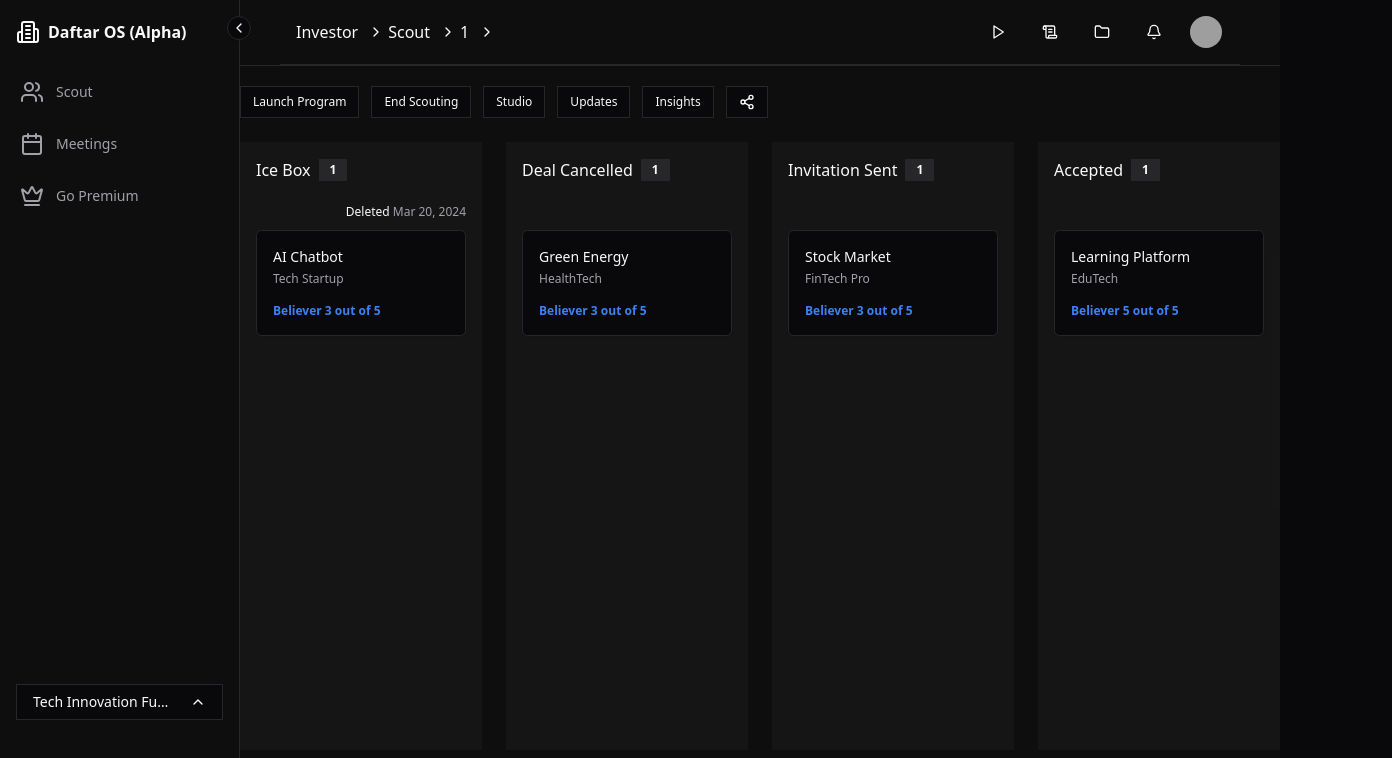
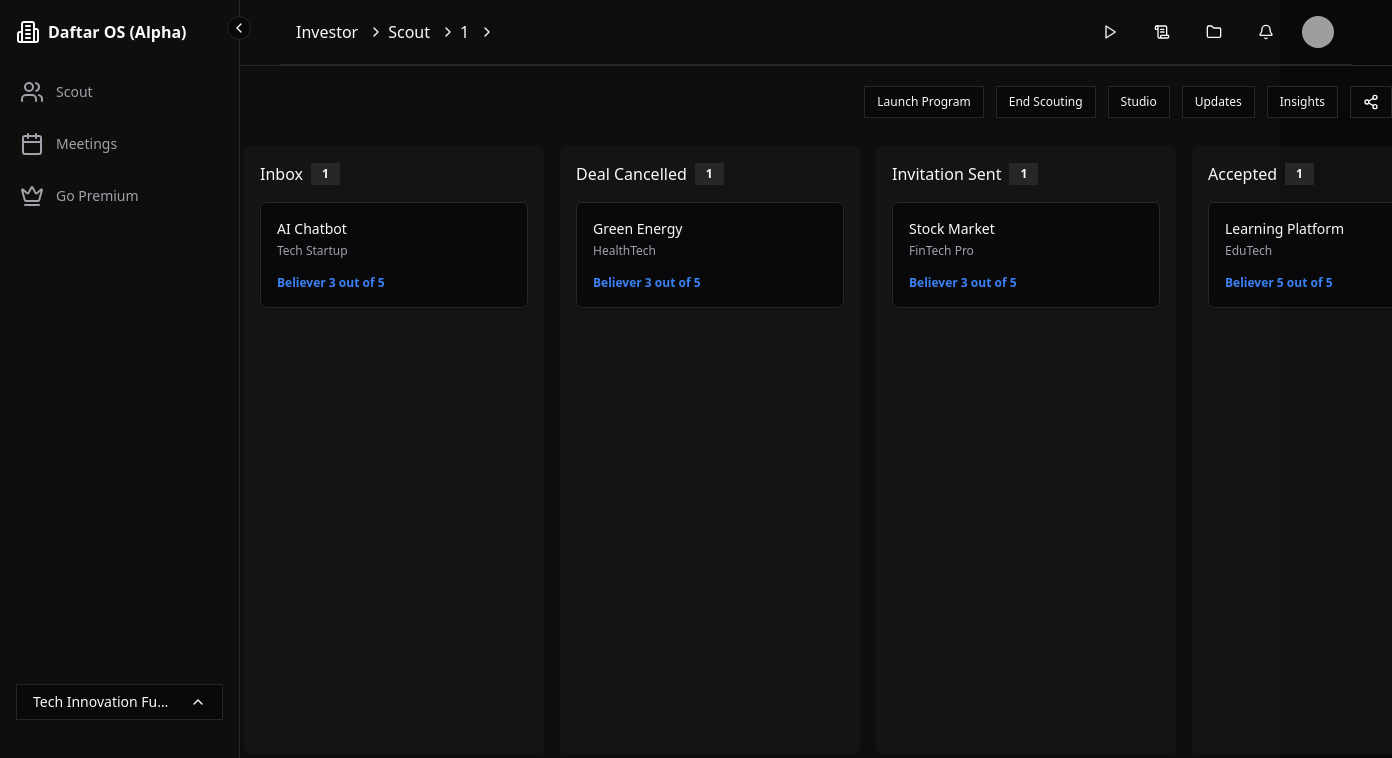
Before and after one commit to AESiR-0/daftar-scout, a Next.js app: page /investor/scout/1 in a window 1280 px wide. Shown: the top 758 px of the page, 1392 px wide, since content can reach past the window. Built offline with nearby package versions, Linux system fonts and the light colour scheme; grey boxes are pictures that could not be loaded.

Commit message:
refactor: pitches column in scout details

```diff
--- a/app/investor/(auth)/scout/[slug]/page.tsx
+++ b/app/investor/(auth)/scout/[slug]/page.tsx
@@ -22,6 +22,7 @@ import { LaunchProgramDialog } from "@/components/dialogs/launch-program-dialog"
 import Link from "next/link"
 import { InsightsDialog } from "@/components/dialogs/insights-dialog"
 import { useSearch } from "@/lib/context/search-context"
+import { ScrollArea, ScrollBar } from "@/components/ui/scroll-area"
 
 interface ColumnPitch {
   id: string;
@@ -33,16 +34,14 @@ interface ColumnPitch {
 }
 
 const columns: Record<string, { title: string; pitches: ColumnPitch[] }> = {
-  iceBox: {
-    title: "Ice Box",
+  inbox: {
+    title: "Inbox",
     pitches: [
       {
         id: "1",
         pitchName: "AI Chatbot",
         daftarName: "Tech Startup",
-        Believer: "3",
-        isDeleted: true,
-        deletedAt: "2024-03-20"
+        Believer: "3"
       },
       // Add more pitches
     ]
@@ -77,6 +76,18 @@ const columns: Record<string, { title: string; pitches: ColumnPitch[] }> = {
         pitchName: "Learning Platform",
         daftarName: "EduTech",
         Believer: "5"
+      }
+    ]
+  },
+  deleted: {
+    title: "Deleted",
+    pitches: [
+      {
+        id: "5",
+        pitchName: "AI Chatbot",
+        daftarName: "Tech Startup",
+        Believer: "3",
+        deletedAt: "2024-03-20"
       }
     ]
   }
@@ -213,7 +224,7 @@ export default function ProgramDetailsPage() {
   return (
     <div className="space-y-6 max-w-6xl container mx-auto">
       {/* Header Section */}
-      <div className="flex items-end justify-between gap-2">
+      <div className="flex items-end justify-end gap-2">
         <div className="flex items-center gap-3">
           <Button
             size="sm"
@@ -266,12 +277,13 @@ export default function ProgramDetailsPage() {
         </div>
       </div>
 
-      {/* Updated Columns Section */}
-      <div className="grid grid-cols-4 gap-6">
+      {/* Updated Columns Section with ScrollArea */}
+      <ScrollArea className="w-full whitespace-nowrap rounded-lg">
+        <div className="flex gap-4 p-1">
           {Object.entries(columns).map(([key, column]) => (
             <div
               key={key}
-            className="bg-muted/30 rounded-lg p-4 min-h-[calc(100vh-12rem)]"
+              className="w-[300px] shrink-0 bg-muted/30 rounded-[0.35rem] p-4 min-h-[calc(100vh-12rem)]"
             >
               <div className="flex items-center justify-between mb-4">
                 <div className="flex items-center gap-2">
@@ -288,24 +300,11 @@ export default function ProgramDetailsPage() {
                     key={pitch.id}
                     href={`/investor/scout/${params.slug}/details/${pitch.id}`}
                   >
-                  <div className="h-6 flex items-center justify-end gap-2 mb-2">
-                    {pitch.isDeleted && (
-                      <div onClick={() => router.push(`/scout/${params.slug}/details/${pitch.id}/report`)}>
-                        <span className="text-xs  font-medium">Deleted {" "}</span>
-                        <span className="text-xs text-muted-foreground">
-                          {new Date(pitch.deletedAt!).toLocaleDateString('en-US', {
-                            month: 'short',
-                            day: 'numeric',
-                            year: 'numeric'
-                          })}
-                        </span>
-                      </div>
-                    )}
-                  </div>
-                  <div className="p-4 rounded-[0.35rem]  mb-2 bg-background border shadow-sm hover:border-blue-600 transition-colors">
+                    <div className="p-4 rounded-[0.35rem] mb-2 bg-background border shadow-sm hover:border-blue-600 transition-colors">
                       <div>
                         <h4 className="font-medium text-sm">{pitch.pitchName}</h4>
                         <p className="text-xs text-muted-foreground mt-1">{pitch.daftarName}</p>
+
                       </div>
                       <p className="text-xs mt-4 text-blue-500 font-semibold">
                         Believer {pitch.Believer} out of 5
@@ -323,6 +322,8 @@ export default function ProgramDetailsPage() {
             </div>
           ))}
         </div>
+        <ScrollBar orientation="horizontal" />
+      </ScrollArea>
 
       <EndScoutingDialog
         open={endScoutingOpen}
```
Lines whose indentation alone changed are shown as unchanged.
